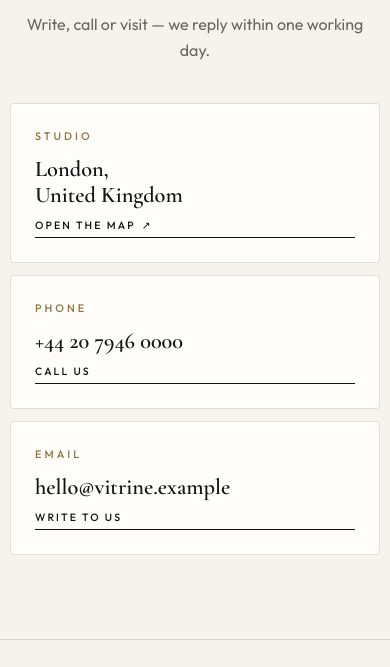
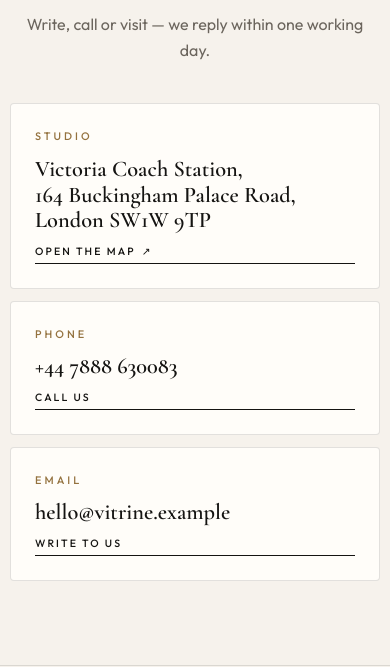
Before and after one commit to vitdevuk/vitrine, a plain HTML site: page about.html in a window 390 px wide. Shown: the part 4507-5174 px from the top of the page. Drawn offline with nearby package versions, Linux system fonts and the light colour scheme.

Commit message:
About page: real studio address and phone
Co-Authored-By: Claude Sonnet 5.5 <noreply@anthropic.com>

```diff
--- a/about.html
+++ b/about.html
@@ -148,16 +148,16 @@
           <h2 class="display-2">Let's build <em>your window</em></h2>
           <p class="sub">Write, call or visit — we reply within one working day.</p>
         </header>
-        <!-- PLACEHOLDER contact details: replace the address, phone and email with the studio's real ones. -->
+        <!-- Address and phone are Vitaliy's real ones (given 23-11-2026). The email below is still a PLACEHOLDER. -->
         <div class="contact">
-          <a class="contact-card reveal" href="https://www.google.com/maps/search/?api=1&amp;query=London%2C%20United%20Kingdom" target="_blank" rel="noopener">
+          <a class="contact-card reveal" href="https://www.google.com/maps/search/?api=1&amp;query=Victoria%20Coach%20Station%2C%20164%20Buckingham%20Palace%20Road%2C%20London%20SW1W%209TP" target="_blank" rel="noopener">
             <span class="eyebrow">Studio</span>
-            <span class="contact-value">London,<br>United Kingdom</span>
+            <span class="contact-value">Victoria Coach Station,<br>164 Buckingham Palace Road,<br>London SW1W 9TP</span>
             <span class="btn-link">Open the map <span aria-hidden="true">&#8599;</span></span>
           </a>
-          <a class="contact-card reveal" href="tel:+442079460000" style="--d:100ms">
+          <a class="contact-card reveal" href="tel:+447888630083" style="--d:100ms">
             <span class="eyebrow">Phone</span>
-            <span class="contact-value">+44 20 7946 0000</span>
+            <span class="contact-value">+44 7888 630083</span>
             <span class="btn-link">Call us</span>
           </a>
           <a class="contact-card reveal" href="mailto:hello@vitrine.example" style="--d:200ms">
```
